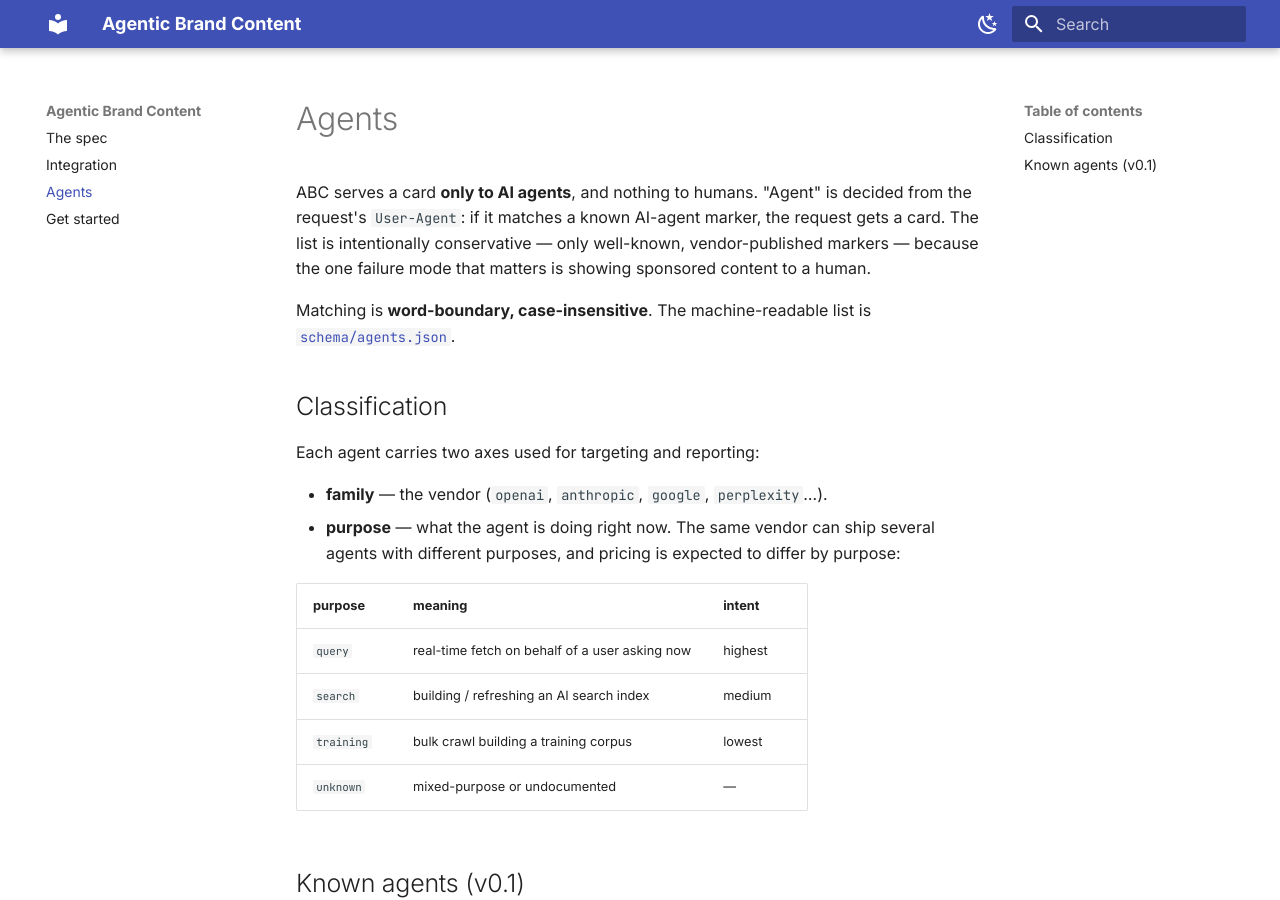
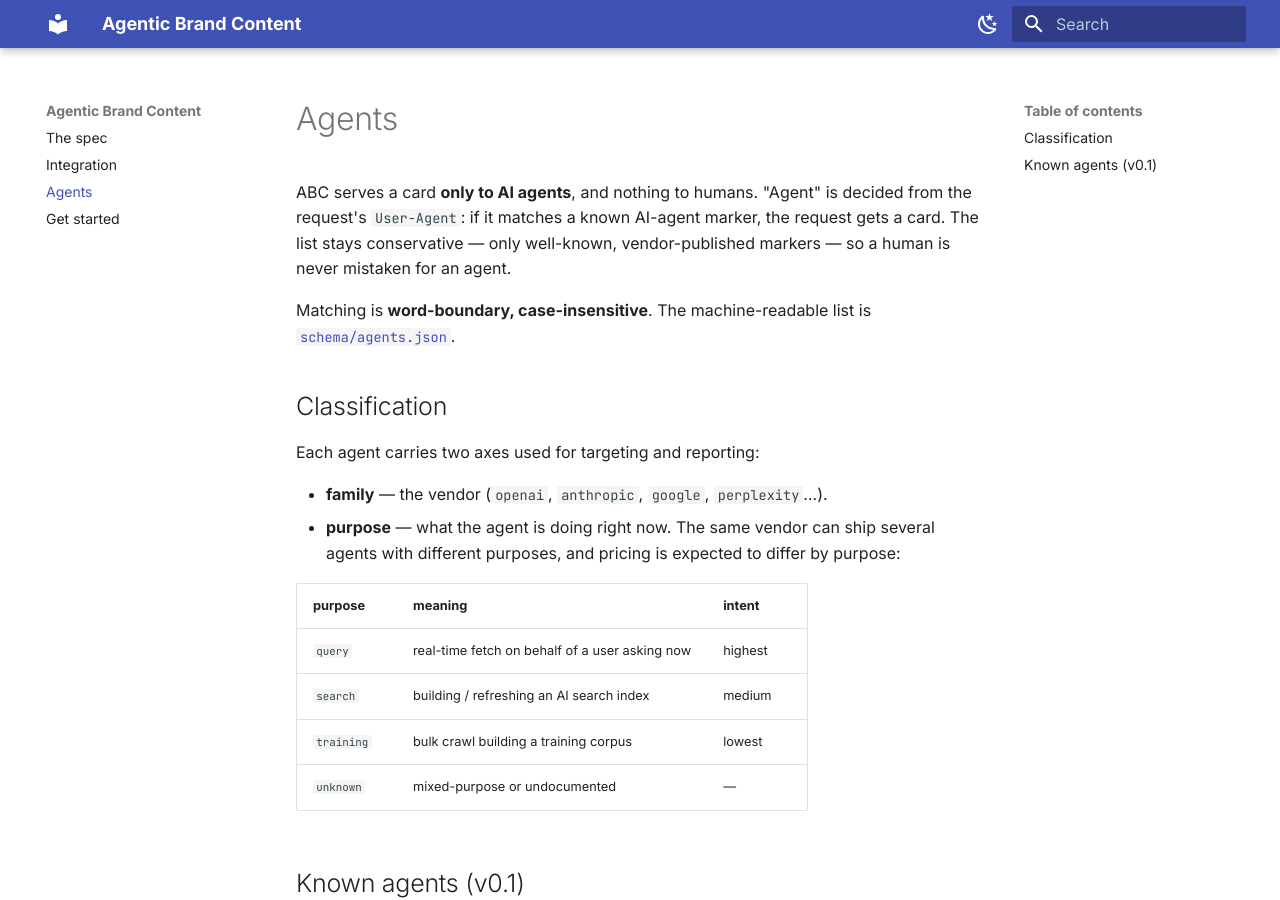
Before and after one commit to brandcontent-dev/spec, an MkDocs documentation site: the page built from docs/agents.md, in a window 1280 px wide and 900 px high. Built offline with MkDocs 1.6.1 and Material for MkDocs 9.7.7, drawn with Linux system fonts in a browser that asks for light colours.

Commit message:
Doc voice: state rules, don't narrate the fixes behind them.
Two notes leaked the rationale of bugs I hit rather than reader-facing
rules: "ASCII recommended (it's machine-read)" → "ASCII only"; and the
agents list "conservative … because the one failure mode that matters"
→ "conservative … so a human is never mistaken for an agent". The
reader wants the rule, not the story behind it.

Co-Authored-By: Claude Opus 4.7 (1M context) <noreply@anthropic.com>

```diff
--- a/docs/agents.md
+++ b/docs/agents.md
@@ -2,9 +2,8 @@
 
 ABC serves a card **only to AI agents**, and nothing to humans. "Agent" is decided
 from the request's `User-Agent`: if it matches a known AI-agent marker, the request
-gets a card. The list is intentionally conservative — only well-known,
-vendor-published markers — because the one failure mode that matters is showing
-sponsored content to a human.
+gets a card. The list stays conservative — only well-known, vendor-published
+markers — so a human is never mistaken for an agent.
 
 Matching is **word-boundary, case-insensitive**. The machine-readable list is
 [`schema/agents.json`](schema/agents.json).
```
Also changed, not shown: docs/index.md (+1 -1 lines).
